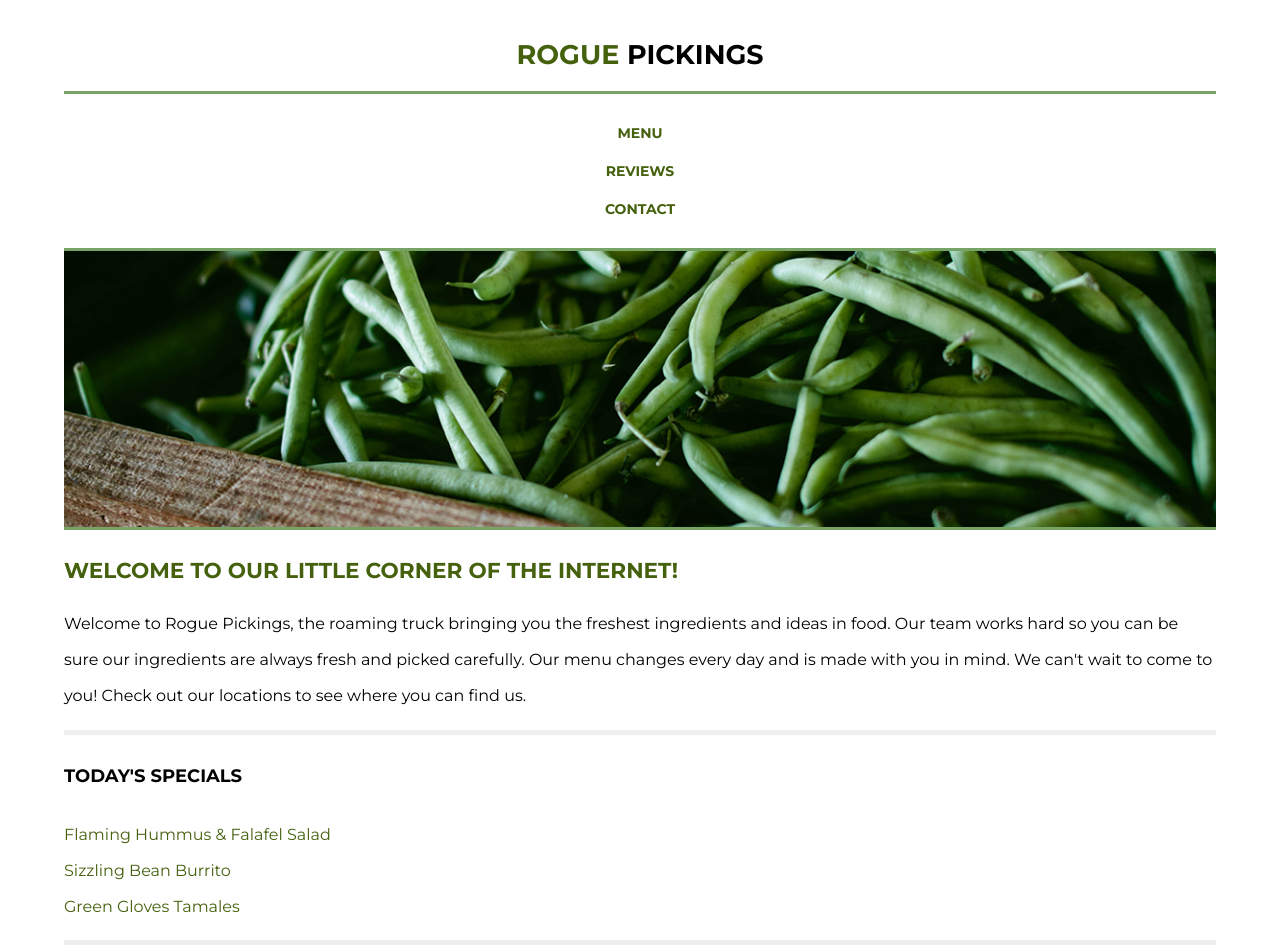
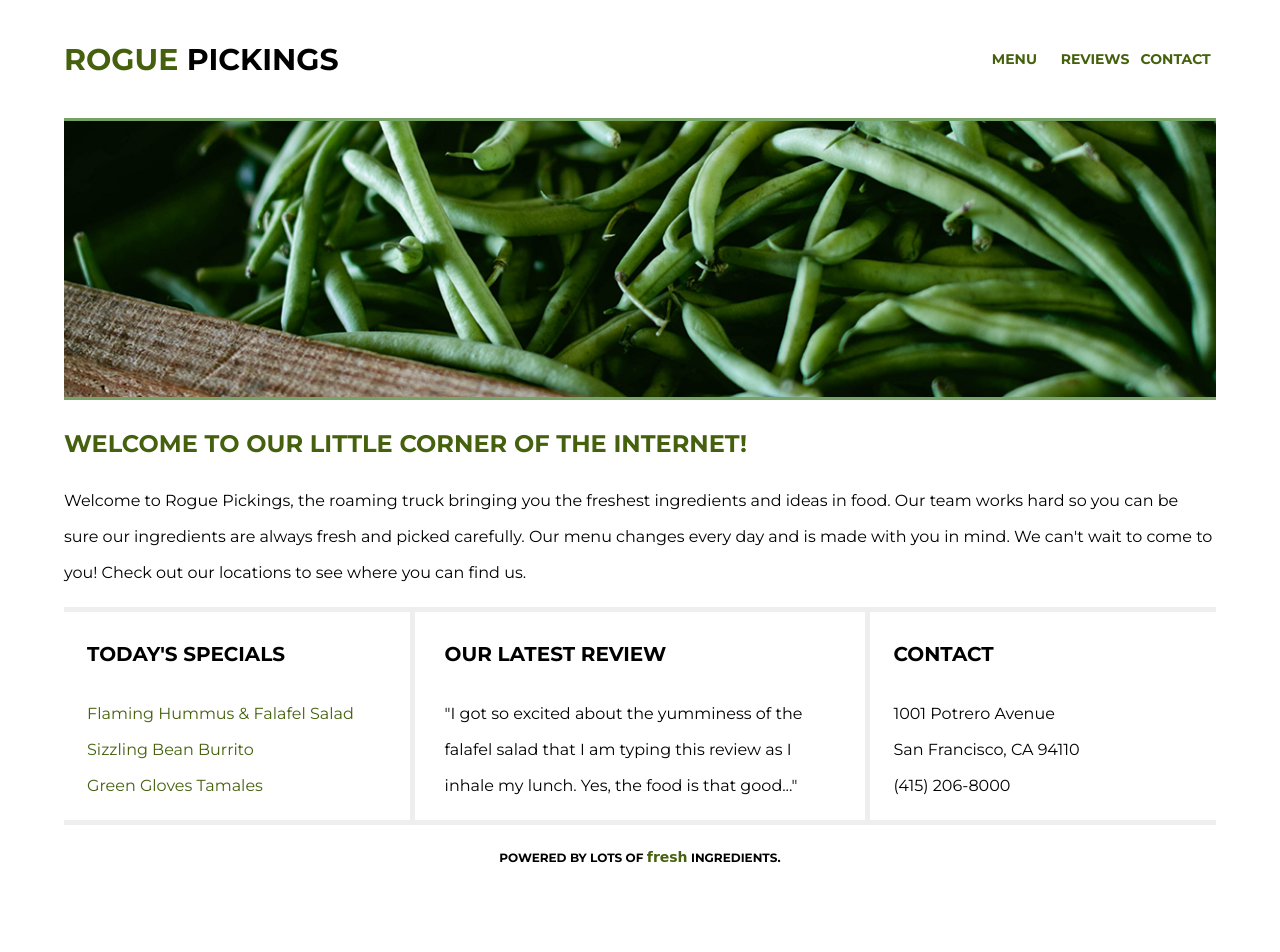
Before and after one commit to RodArevalo/static-to-responsive-website, a plain HTML site: page index.html in a window 1280 px wide. Shown: the top 952 px of the page. After the commit the page ends 881 px from the top, so only its background shows below. Drawn offline with Linux system fonts and the light colour scheme; a web font is replaced by a local one.

Commit message:
Added breakpoints for tablet and desktop versions

```diff
--- a/css/main.css
+++ b/css/main.css
@@ -1,9 +1,8 @@
 /******** GLOBAL STYLES ********/
 body {
 	font-family: "Montserrat", Helvetica, Arial, sans-serif;
-	font-size: 16px;
+	font-size: 0.9em;
 	color: #000000;
-	font-size: 0.9em;
 }
 
 html {
@@ -168,3 +167,62 @@ footer span {
 	color: #45610e;
 	font-size: 0.875rem;
 }
+
+/* ! *********** Breakpoints *********** */
+
+/**** tablet styles :smile: ****/
+
+@media all and (min-width: 768px) {
+	.bottom-section .content-wrapper {
+		justify-content: space-evenly;
+	}
+
+	.section-one {
+		/* width: 29%; */
+		width: 26%;
+	}
+
+	.section-two {
+		/* width: 42%; */
+		width: 40%;
+		border-left: 5px solid #eee;
+		border-right: 5px solid #eee;
+		border-top: none;
+		border-bottom: none;
+		padding: 0 30px;
+	}
+
+	.section-three {
+		/* width: 29%;*/
+		width: 26%;
+	}
+}
+
+/* desktop styles */
+@media all and (min-width: 1200px) {
+	body {
+		font-size: 1em;
+	}
+
+	header .content-wrapper {
+		justify-content: space-between;
+		align-items: center;
+		padding: 20px 0;
+	}
+
+	header h1 {
+		width: 30%;
+		padding: 0;
+		border-bottom: none;
+		text-align: left;
+	}
+
+	header nav {
+		width: 21%;
+	}
+
+	header nav ul {
+		display: flex;
+		justify-content: space-between;
+	}
+}
--- a/index.html
+++ b/index.html
@@ -54,7 +54,7 @@
 					<div class="section-one" id="menu">
 						<h3>Today's Specials</h3>
 						<ul class="menu-list">
-							<li>Flaming Hummus & Falafel Salad</li>
+							<li>Flaming Hummus &amp; Falafel Salad</li>
 							<li>Sizzling Bean Burrito</li>
 							<li>Green Gloves Tamales</li>
 						</ul>
```
